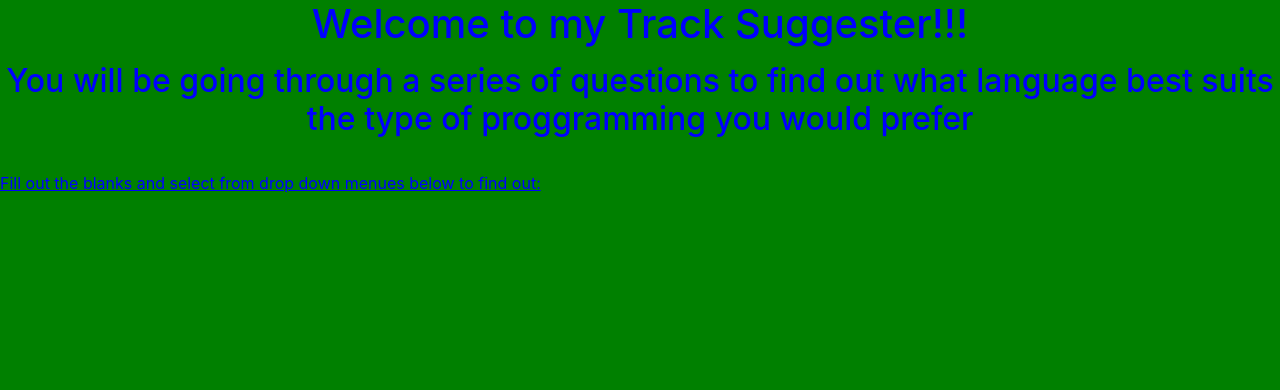
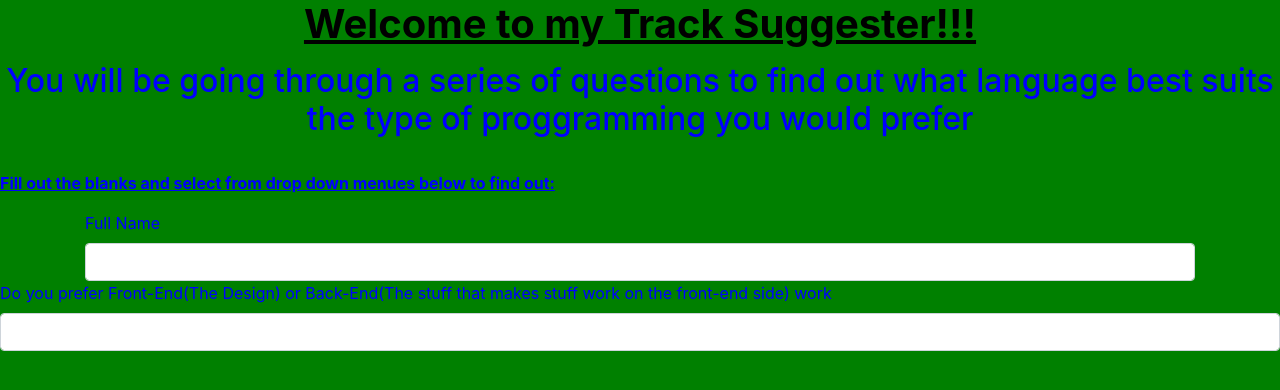
Before and after one commit to brianhenry617/student-track-suggester, a plain HTML site: page index.html in a window 1280 px wide. Drawn offline with nearby package versions, Linux system fonts and the light colour scheme.

Commit message:
Add form, asking for a name and prefference for front end and backend development

```diff
--- a/css/styles.css
+++ b/css/styles.css
@@ -7,6 +7,9 @@ body{
 h1{
   text-align: center;
   height: 30px;
+  color: black;
+  font-weight: bold;
+  text-decoration: underline;
 }
 
 h2{
@@ -16,4 +19,5 @@ h2{
 p{
   text-align: left;
   text-decoration: underline;
+  font-weight: bold;
 }
--- a/index.html
+++ b/index.html
@@ -7,13 +7,25 @@
     <script src="js/scripts.js"></script>
     <title>Student Track Suggester</title>
   </head>
-
   <body>
     <h1>Welcome to my Track Suggester!!!</h1>
     <br>
     <h2>You will be going through a series of questions to find out what language best suits the type of proggramming you would prefer</h2>
     <br>
     <p>Fill out the blanks and select from drop down menues below to find out:</p>
+    <!-- Form Start -->
+    <div class="container">
+        <form id="formInfo">
+         <label for="name">Full Name</label>
+         <input id="name" class="form-control" type="text">
+       </div>
+       <div class="form-group">
+         <label for="prefFb">Do you prefer Front-End(The Design) or Back-End(The stuff that makes stuff work on the front-end side) work</label>
+         <input id="side2" class="form-control" type="text">
+   </form>
+ </div>
+ <div id="Output">
+    <!-- Form End -->
+
   </body>
-
 </html>
```
